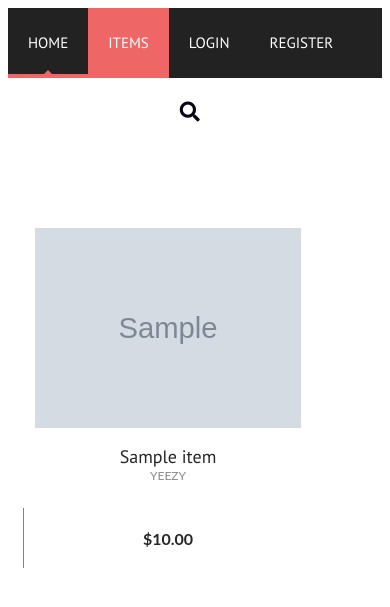
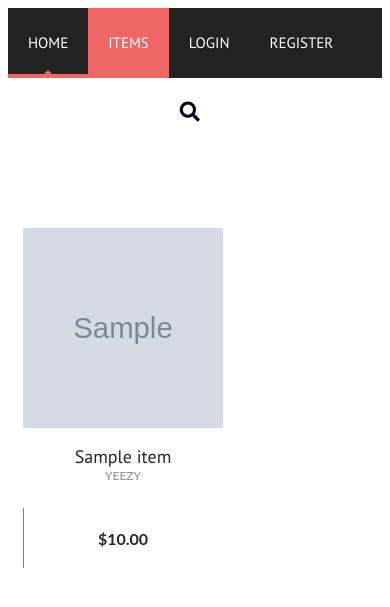
Before and after one commit to SqpuHkS/eCommerce_project, a Django app: page /items/list/ in a window 390 px wide. Shown: the top 607 px of the page. Run offline with Django 3.2, Linux system fonts and the light colour scheme; tables that the repository leaves empty hold one stand-in row (values such as "Sample post"); grey boxes marked "Sample" are stand-in pictures; some libraries are stand-ins or nearby versions.

Commit message:
edited the width of list-card

```diff
--- a/static/css/items/list-card.css
+++ b/static/css/items/list-card.css
@@ -36,7 +36,7 @@ img{
 }
 
 .el-wrapper {
-  width: 333px;
+  width: 330px;
   padding: 15px;
   margin: 15px auto;
   background-color: #fff;
@@ -44,13 +44,13 @@ img{
 
 @media (max-width: 991px) {
   .el-wrapper {
-    width: 345px;
+    width: 280px;
   }
 }
 
 @media (max-width: 767px) {
   .el-wrapper {
-    width: 290px;
+    width: 200px;
     margin: 30px auto;
   }
 }
```
